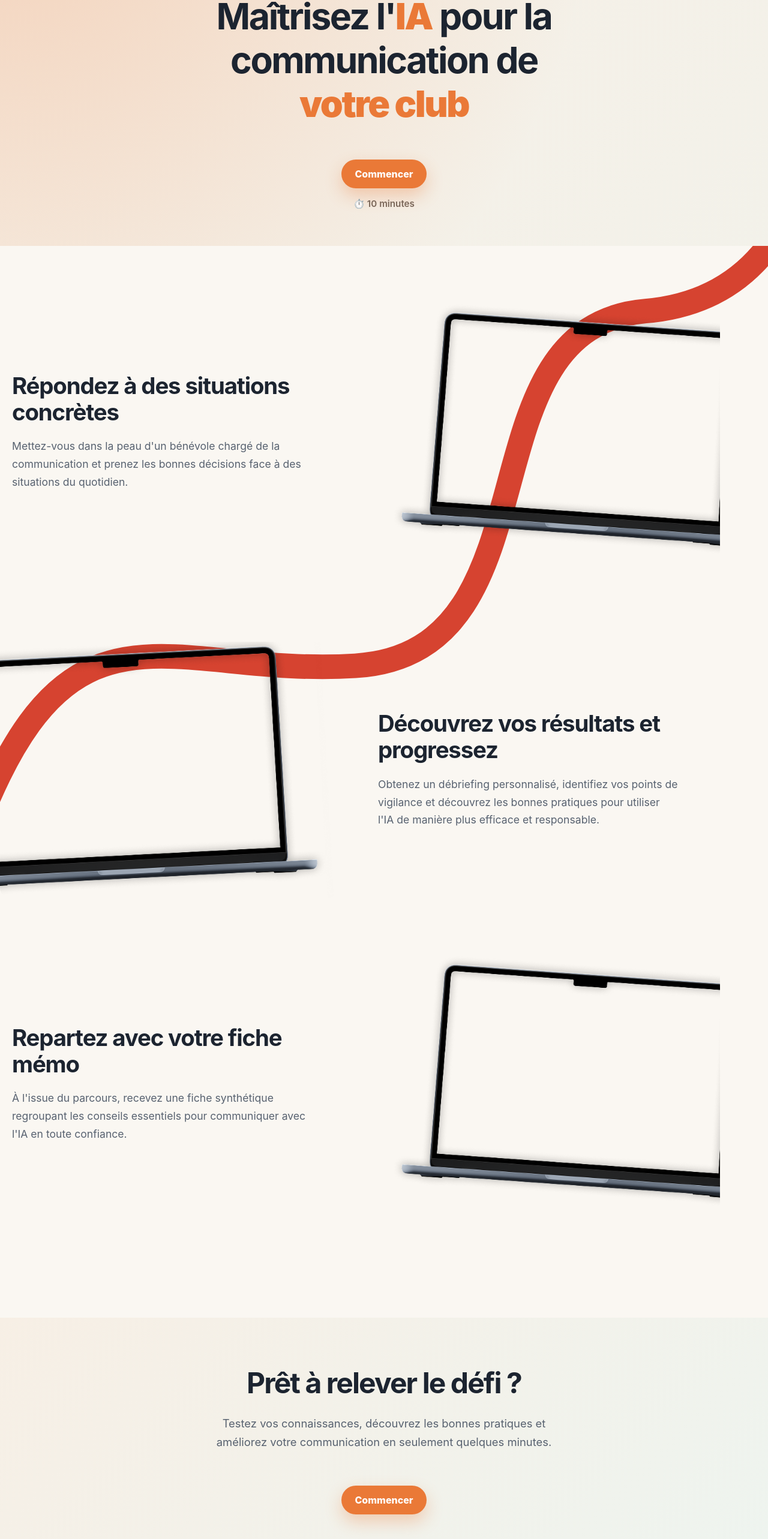
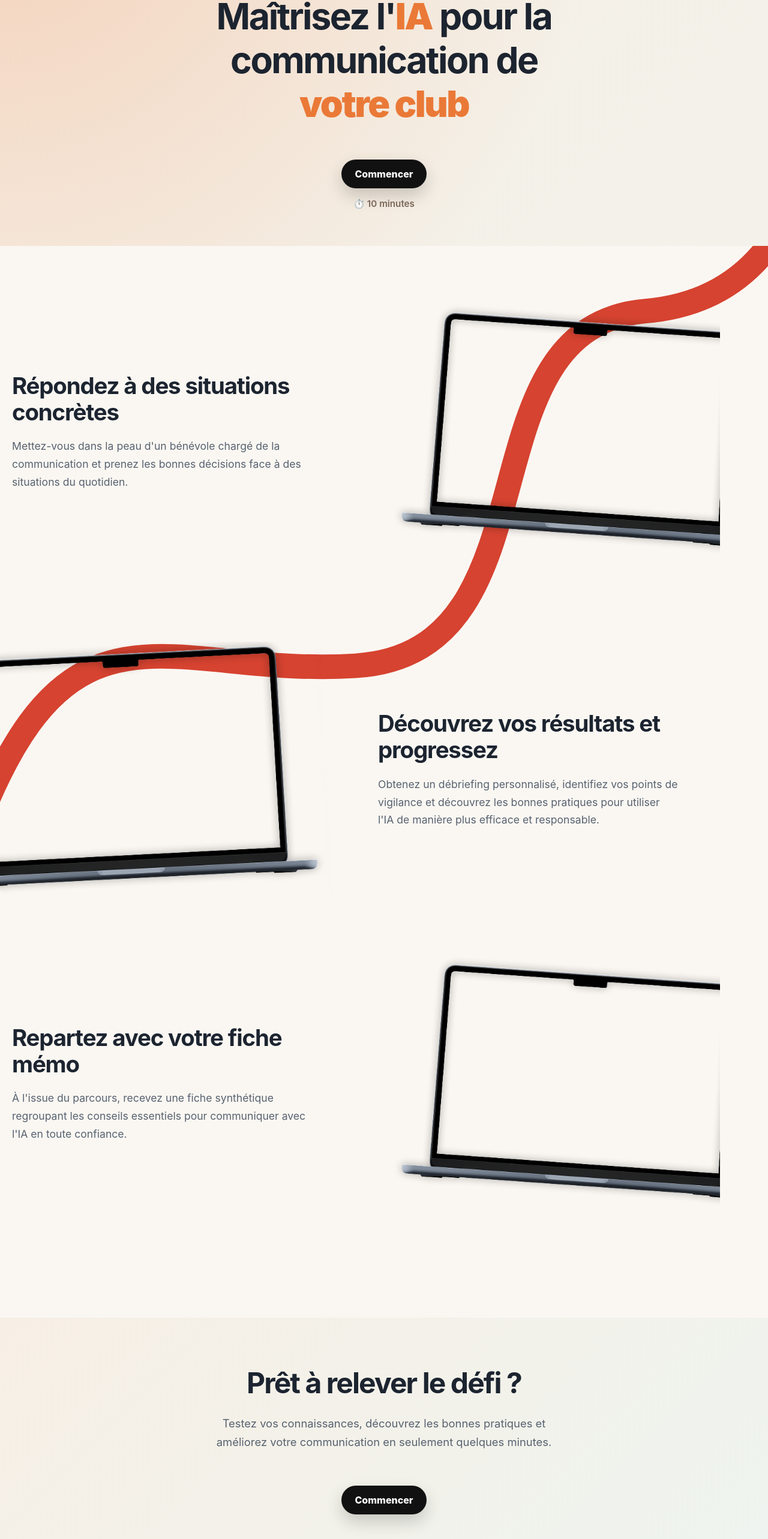
Before and after one commit to capsjs/sport-club-quiz, a React (Vite) app: page / in a window 1280 px wide. Shown: the part 224-2790 px from the top of the page at 60% size. Built offline with nearby package versions, Linux system fonts and the light colour scheme.

Commit message:
recolor cta's

```diff
--- a/src/components/HomePage.jsx
+++ b/src/components/HomePage.jsx
@@ -21,7 +21,7 @@ export default function HomePage({ onStartQuiz }) {
             <br />
             <span className="highlight">votre club</span>
           </h1>
-          <button className="primary-button" onClick={onStartQuiz}>
+          <button className="secondary-button" onClick={onStartQuiz}>
             Commencer
           </button>
           <p className="duration">⏱️ 10 minutes</p>
@@ -93,7 +93,7 @@ export default function HomePage({ onStartQuiz }) {
           Testez vos connaissances, découvrez les bonnes pratiques et améliorez
           votre communication en seulement quelques minutes.
         </p>
-        <button className="primary-button" onClick={onStartQuiz}>
+        <button className="secondary-button" onClick={onStartQuiz}>
           Commencer
         </button>
       </section>
--- a/src/styles.css
+++ b/src/styles.css
@@ -166,6 +166,16 @@ h2 {
 .primary-button:hover,
 .secondary-button:hover {
   transform: translateY(-2px);
+}
+
+.homepage .secondary-button {
+  background: #111;
+  color: white;
+  box-shadow: 0 12px 28px rgba(0, 0, 0, 0.18);
+}
+
+.homepage .secondary-button:hover {
+  opacity: 0.95;
 }
 
 .topline {
@@ -410,7 +420,8 @@ h2 {
   font-weight: 900;
 }
 
-.hero-section .primary-button {
+.hero-section .primary-button,
+.hero-section .secondary-button {
   margin: 24px 0 16px;
 }
 
@@ -509,7 +520,8 @@ h2 {
   margin-right: auto;
 }
 
-.final-cta .primary-button {
+.final-cta .primary-button,
+.final-cta .secondary-button {
   margin-top: 24px;
 }
 
```
